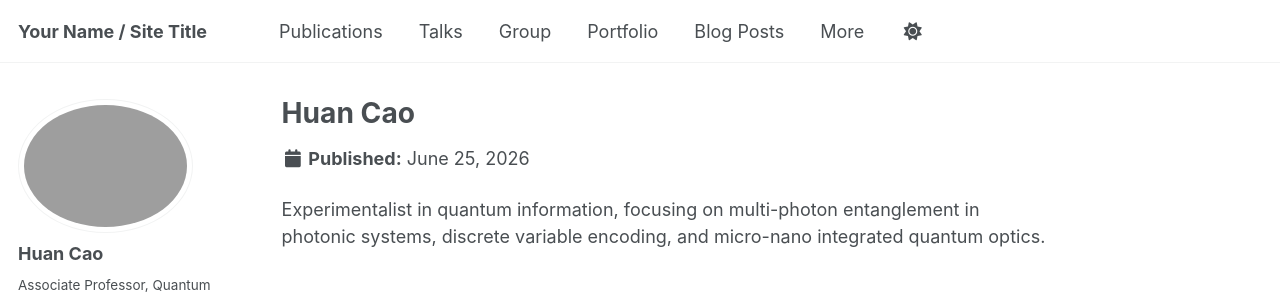
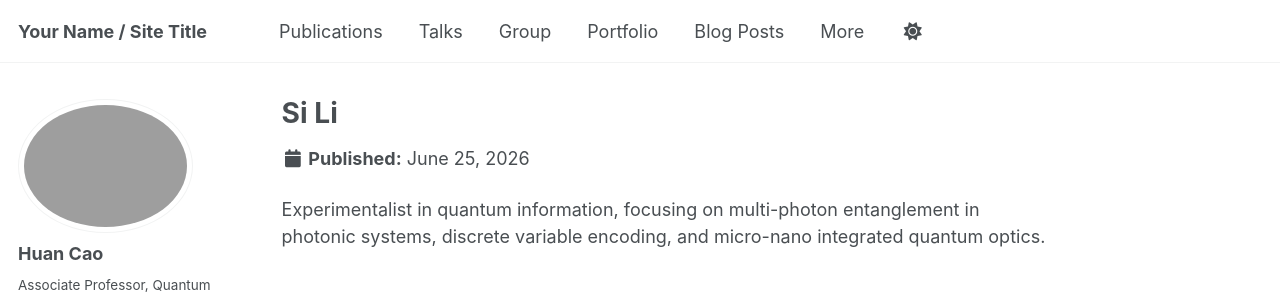
Before and after one commit to Huan-Cao/Huan-Cao.github.io, a Jekyll site: the page built from _members/sili.md, in a window 1280 px wide. Shown: the top 294 px of the page. Built offline with Jekyll 4.4.1, drawn with Linux system fonts in a browser that asks for light colours; some web fonts are replaced; a script bundle is joined from its source files by our own code; library files that are not in the unit come from our copies.

```diff
--- a/_members/Si Li.md
+++ b/_members/sili.md
@@ -1,5 +1,5 @@
 ---
-title: "Huan Cao"
+title: "Si Li"
 position: "Ph.D"
 type: "Alumni"
 ---
```
